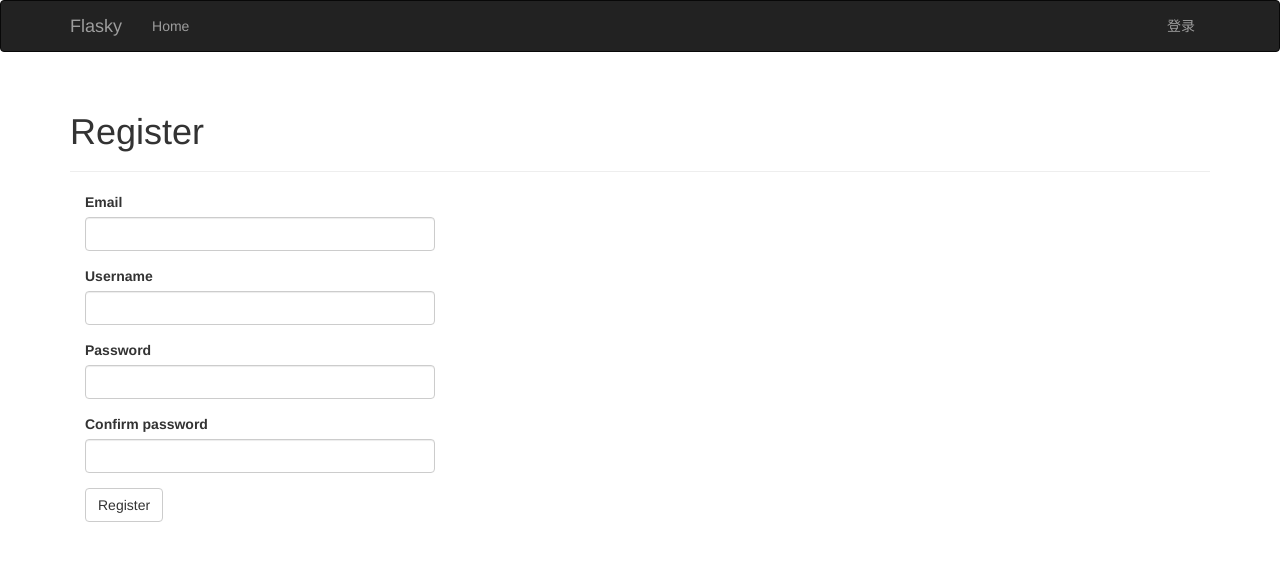
After one commit to a523/exflasky, a Flask app: page /auth/register in a window 1280 px wide. The commit adds this page. Shown: the top 561 px of the page. Run offline with Flask 2, Linux system fonts and the light colour scheme; some libraries are stand-ins or nearby versions.

Commit message:
增加用户注册页面

```diff
--- a/app/auth/forms.py
+++ b/app/auth/forms.py
@@ -1,10 +1,32 @@
-from flask_wtf import Form
+from flask_wtf import FlaskForm
 from wtforms import StringField, PasswordField, BooleanField, SubmitField
-from wtforms.validators import DataRequired, Length, Email
+from wtforms.validators import DataRequired, Length, Email, Regexp, EqualTo
+from wtforms import ValidationError
+from ..models import User
 
 
-class LoginForm(Form):
+class LoginForm(FlaskForm):
     email = StringField('Email', validators=[DataRequired(), Length(1, 64), Email()])
     password = PasswordField('Password', validators=[DataRequired()])
     remember_me = BooleanField('Keep me logged in')
     submit = SubmitField('Log In')
+
+
+class RegistrationForm(FlaskForm):
+    email = StringField('Email', validators=[DataRequired(), Length(1, 64), Email()])
+    username = StringField('Username', validators=[DataRequired(), Length(1, 64), Regexp(
+        '^[A-Za-z][A-Za-z0-9_.]*$',
+        0,
+        'Usernames must have only letters, numbers, dots or underscores')])
+    password = PasswordField('Password', validators=[DataRequired(), EqualTo('password2', message='Passwords must match.')])
+
+    password2 = PasswordField('Confirm password', validators=[DataRequired()])
+    submit = SubmitField('Register')
+
+    def validate_email(self, field):
+        if User.query.filter_by(email=field.data).first():
+            raise ValidationError('Email already registered.')
+
+    def validate_username(self, field):
+        if User.query.filter_by(username=field.data).first():
+            raise ValidationError('Username already in use.')
--- a/app/auth/views.py
+++ b/app/auth/views.py
@@ -2,7 +2,8 @@ from flask import render_template, redirect, request, url_for, flash
 from flask_login import login_user, logout_user, login_required
 from . import auth
 from ..models import User
-from .forms import LoginForm
+from .. import db
+from .forms import LoginForm, RegistrationForm
 
 
 @auth.route('/login', methods=['GET', 'POST'])
@@ -26,3 +27,17 @@ def logout():
     logout_user()
     flash('You have been logged out.')
     return redirect(url_for('main.index'))
+
+
+@auth.route('/register', methods=['GET', 'POST'])
+def register():
+    form = RegistrationForm()
+    if form.validate_on_submit():
+        user = User(email=form.email.data,
+                    username=form.username.data,
+                    password=form.password.data)
+        db.session.add(user)
+        db.session.commit()
+        flash('You can now login.')
+        return redirect(url_for('auth.login'))
+    return render_template('auth/register.html', form=form)
--- a/app/templates/auth/login.html
+++ b/app/templates/auth/login.html
@@ -8,5 +8,7 @@
 </div>
 <div class="col-mb-4">
     {{ wtf.quick_form(form) }}
+    <br>
+    <p>New user? <a href="{{ url_for('auth.register') }}">Click gere to register</a>.</p>
 </div>
 {% endblock %}
--- /dev/null
+++ b/app/templates/auth/register.html
@@ -0,0 +1,13 @@
+{% extends "base.html" %}
+{% import "bootstrap/wtf.html" as wtf %}
+
+{%  block title %}Flasky - Register{% endblock %}
+
+{% block page_content %}
+<div class="page-header">
+    <h1>Register</h1>
+</div>
+<div class="col-md-4">
+    {{ wtf.quick_form(form) }}
+</div>
+{% endblock %}
```
